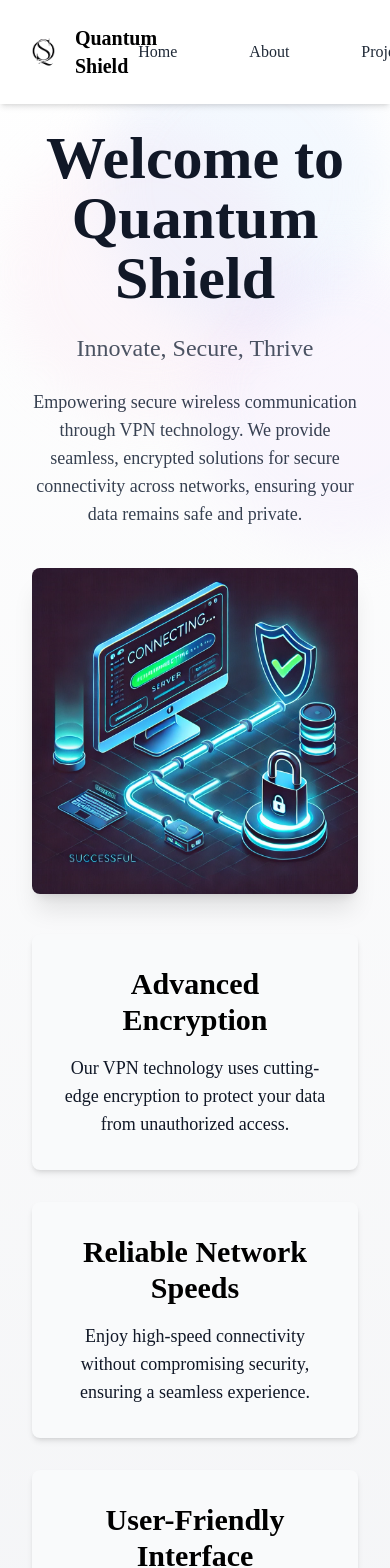
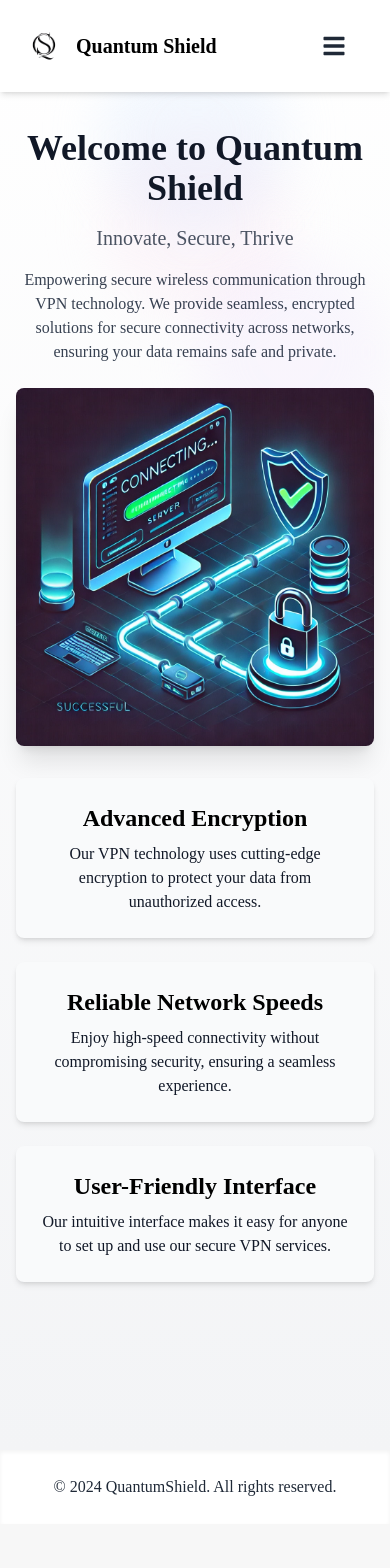
Before and after one commit to karanb67/quantumshield, a React (Create React App) app: page / in a window 390 px wide. Shown: the top 1568 px of the page. After the commit the page ends 1524 px from the top, so only its background shows below. Built offline with nearby package versions, Linux system fonts and the light colour scheme.

Commit message:
responsive view

```diff
--- a/src/components/Home.js
+++ b/src/components/Home.js
@@ -4,16 +4,16 @@ import connectionGif from '../assets/network-security.png';
 
 const Home = () => {
   return (
-    <div className="bg-gradient-to-b from-white to-gray-100 text-black py-20 px-8 relative overflow-hidden pt-32">
+    <div className="bg-gradient-to-b from-white to-gray-100 text-black py-32 md:py-40 px-4 md:px-8 relative overflow-hidden">
       {/* Background circles for visual interest */}
-      <div className="absolute top-10 left-1/4 w-72 h-72 bg-blue-100 rounded-full mix-blend-multiply opacity-30 animate-blob filter blur-xl"></div>
-      <div className="absolute top-32 right-1/4 w-72 h-72 bg-pink-100 rounded-full mix-blend-multiply opacity-30 animate-blob filter blur-xl"></div>
-      <div className="absolute top-64 left-1/2 w-72 h-72 bg-purple-100 rounded-full mix-blend-multiply opacity-30 animate-blob filter blur-xl"></div>
+      <div className="absolute top-10 left-1/4 w-48 h-48 md:w-72 md:h-72 bg-blue-100 rounded-full mix-blend-multiply opacity-30 animate-blob filter blur-xl"></div>
+      <div className="absolute top-32 right-1/4 w-48 h-48 md:w-72 md:h-72 bg-pink-100 rounded-full mix-blend-multiply opacity-30 animate-blob filter blur-xl"></div>
+      <div className="absolute top-64 left-1/2 w-48 h-48 md:w-72 md:h-72 bg-purple-100 rounded-full mix-blend-multiply opacity-30 animate-blob filter blur-xl"></div>
 
       <div className="container mx-auto flex flex-col items-center">
         {/* Animated Welcome Message */}
         <motion.h1
-          className="text-6xl font-bold mb-6 text-center text-gray-900"
+          className="text-4xl md:text-6xl font-bold mb-4 md:mb-6 text-center text-gray-900"
           initial={{ opacity: 0, y: -50 }}
           animate={{ opacity: 1, y: 0 }}
           transition={{ duration: 1 }}
@@ -21,7 +21,7 @@ const Home = () => {
           Welcome to Quantum Shield
         </motion.h1>
         <motion.h6
-          className="text-2xl font-medium mb-6 text-center text-gray-600"
+          className="text-xl md:text-2xl font-medium mb-4 md:mb-6 text-center text-gray-600"
           initial={{ opacity: 0 }}
           animate={{ opacity: 1 }}
           transition={{ duration: 1.5, delay: 0.5 }}
@@ -29,7 +29,7 @@ const Home = () => {
           Innovate, Secure, Thrive
         </motion.h6>
         <motion.p
-          className="text-lg mb-10 max-w-2xl text-center text-gray-700"
+          className="text-base md:text-lg mb-6 md:mb-10 max-w-lg md:max-w-2xl text-center text-gray-700"
           initial={{ opacity: 0 }}
           animate={{ opacity: 1 }}
           transition={{ duration: 1, delay: 1 }}
@@ -40,42 +40,42 @@ const Home = () => {
         <motion.img
           src={connectionGif}
           alt="VPN Animation"
-          className="w-full max-w-3xl rounded-lg shadow-xl mb-10"
+          className="w-full max-w-md md:max-w-3xl rounded-lg shadow-xl mb-8 md:mb-10"
           initial={{ scale: 0.8, opacity: 0 }}
           animate={{ scale: 1, opacity: 1 }}
           transition={{ duration: 1, delay: 1.5 }}
         />
         {/* Feature Boxes */}
         <motion.div
-          className="grid grid-cols-1 md:grid-cols-2 lg:grid-cols-3 gap-8 text-center mb-16"
+          className="grid grid-cols-1 sm:grid-cols-2 lg:grid-cols-3 gap-6 md:gap-8 text-center mb-10 md:mb-16"
           initial={{ opacity: 0 }}
           animate={{ opacity: 1 }}
           transition={{ duration: 1.5, delay: 2.5 }}
         >
           <motion.div
             whileHover={{ scale: 1.05, boxShadow: '0px 10px 30px rgba(0, 0, 0, 0.1)' }}
-            className="bg-gray-50 text-gray-900 p-8 rounded-lg shadow-md transition-transform duration-300"
+            className="bg-gray-50 text-gray-900 p-6 md:p-8 rounded-lg shadow-md transition-transform duration-300"
           >
-            <h3 className="text-3xl font-semibold mb-4">Advanced Encryption</h3>
-            <p className="text-lg">
+            <h3 className="text-2xl md:text-3xl font-semibold mb-2 md:mb-4">Advanced Encryption</h3>
+            <p className="text-base md:text-lg">
               Our VPN technology uses cutting-edge encryption to protect your data from unauthorized access.
             </p>
           </motion.div>
           <motion.div
             whileHover={{ scale: 1.05, boxShadow: '0px 10px 30px rgba(0, 0, 0, 0.1)' }}
-            className="bg-gray-50 text-gray-900 p-8 rounded-lg shadow-md transition-transform duration-300"
+            className="bg-gray-50 text-gray-900 p-6 md:p-8 rounded-lg shadow-md transition-transform duration-300"
           >
-            <h3 className="text-3xl font-semibold mb-4">Reliable Network Speeds</h3>
-            <p className="text-lg">
+            <h3 className="text-2xl md:text-3xl font-semibold mb-2 md:mb-4">Reliable Network Speeds</h3>
+            <p className="text-base md:text-lg">
               Enjoy high-speed connectivity without compromising security, ensuring a seamless experience.
             </p>
           </motion.div>
           <motion.div
             whileHover={{ scale: 1.05, boxShadow: '0px 10px 30px rgba(0, 0, 0, 0.1)' }}
-            className="bg-gray-50 text-gray-900 p-8 rounded-lg shadow-md transition-transform duration-300"
+            className="bg-gray-50 text-gray-900 p-6 md:p-8 rounded-lg shadow-md transition-transform duration-300"
           >
-            <h3 className="text-3xl font-semibold mb-4">User-Friendly Interface</h3>
-            <p className="text-lg">
+            <h3 className="text-2xl md:text-3xl font-semibold mb-2 md:mb-4">User-Friendly Interface</h3>
+            <p className="text-base md:text-lg">
               Our intuitive interface makes it easy for anyone to set up and use our secure VPN services.
             </p>
           </motion.div>
--- a/src/components/Navbar.js
+++ b/src/components/Navbar.js
@@ -1,36 +1,70 @@
-import React from 'react';
+import React, { useState } from 'react';
 import { Link } from 'react-router-dom';
+import { FaBars, FaTimes } from 'react-icons/fa'; // Hamburger and Close Icons
 import logo from '../assets/quantumshield-logo.png';
 
 const Navbar = () => {
+  const [isOpen, setIsOpen] = useState(false);
+
+  const toggleMenu = () => {
+    setIsOpen(!isOpen);
+  };
+
   return (
     <header className="bg-white w-full fixed top-0 left-0 z-50 shadow-md">
-      <nav className="container mx-auto flex justify-between items-center py-6 px-6">
+      <nav className="container mx-auto flex justify-between items-center py-6 px-6 md:px-12">
         {/* Logo and Brand Name */}
         <div className="flex items-center space-x-3">
           <img src={logo} alt="QuantumShield Logo" className="w-10 h-10" />
           <h1 className="text-xl font-bold text-black">Quantum Shield</h1>
         </div>
 
+        {/* Hamburger Icon for Mobile */}
+        <div className="md:hidden">
+          <button onClick={toggleMenu} className="text-gray-800 focus:outline-none">
+            {isOpen ? <FaTimes size={24} /> : <FaBars size={24} />}
+          </button>
+        </div>
+
         {/* Navigation Links */}
-        <ul className="flex space-x-8 text-base list-none">
+        <ul
+          className={`${
+            isOpen ? 'flex' : 'hidden'
+          } flex-col md:flex md:flex-row space-y-4 md:space-y-0 md:space-x-8 text-base list-none absolute md:static top-full left-0 w-full md:w-auto bg-white md:bg-transparent shadow-md md:shadow-none p-6 md:p-0 md:items-center`}
+        >
           <li>
-            <Link to="/" className="hover:text-blue-600 text-gray-800 cursor-pointer transition-colors">
+            <Link
+              to="/"
+              onClick={() => setIsOpen(false)}
+              className="hover:text-blue-600 text-gray-800 cursor-pointer transition-colors"
+            >
               Home
             </Link>
           </li>
           <li>
-            <Link to="/about-us" className="hover:text-blue-600 text-gray-800 cursor-pointer transition-colors">
+            <Link
+              to="/about-us"
+              onClick={() => setIsOpen(false)}
+              className="hover:text-blue-600 text-gray-800 cursor-pointer transition-colors"
+            >
               About
             </Link>
           </li>
           <li>
-            <Link to="/projects" className="hover:text-blue-600 text-gray-800 cursor-pointer transition-colors">
+            <Link
+              to="/projects"
+              onClick={() => setIsOpen(false)}
+              className="hover:text-blue-600 text-gray-800 cursor-pointer transition-colors"
+            >
               Projects
             </Link>
           </li>
           <li>
-            <Link to="/contact" className="hover:text-blue-600 text-gray-800 cursor-pointer transition-colors">
+            <Link
+              to="/contact"
+              onClick={() => setIsOpen(false)}
+              className="hover:text-blue-600 text-gray-800 cursor-pointer transition-colors"
+            >
               Contact
             </Link>
           </li>
```
